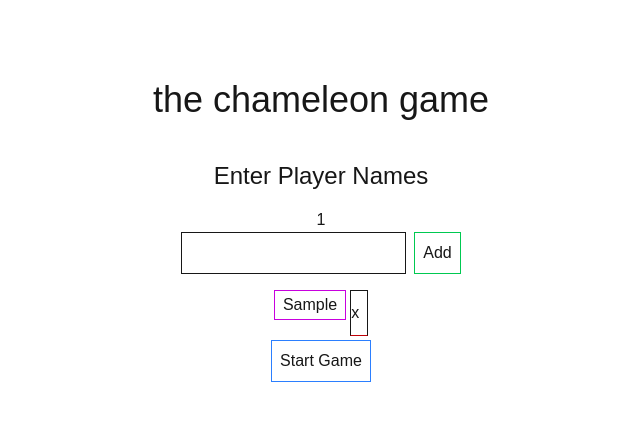
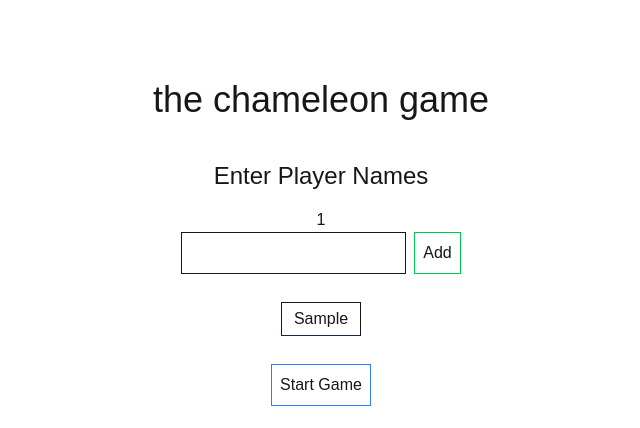
Before and after one commit to JatenipatChanapisitthi/Real-or-FaKe-game, a Next.js app: page / in a window 1280 px wide. Both pictures are taken after typing "Sample" into the empty fields and a click on the button "Add". Shown: the top 428 px of the page, without its empty margins (319-959 px from the left). Built offline with nearby package versions, Linux system fonts and the light colour scheme.

Commit message:
add a border of name in firstpage

```diff
--- a/src/components/FirstPage.tsx
+++ b/src/components/FirstPage.tsx
@@ -41,14 +41,15 @@ export default function Home() {
           Add
         </button>
       </div>
-      <div className='flex gap-1 mb-1'>
-      <ul className="mb-4 border border-fuchsia-600 p-2 pt-0.5 pb-0.5">
-        {nameList.map((name, index) => (
-          <li key={index}>{name}</li>
-        ))}
-      </ul>
-        <button className='border border-b-red-700 pr-2'>x</button>
-      </div>
+      {nameList.length > 0 && (
+        <>
+          <ul className="mb-4">
+            {nameList.map((name, index) => (
+              <li key={index} className='border border-b-blue-950 py-1 px-3 my-3 place-self-center'>{name}</li>
+            ))}
+          </ul>
+        </>
+      )}
       <button className="border border-blue-500 p-2" onClick={goToGame}>
         Start Game
       </button>
```
